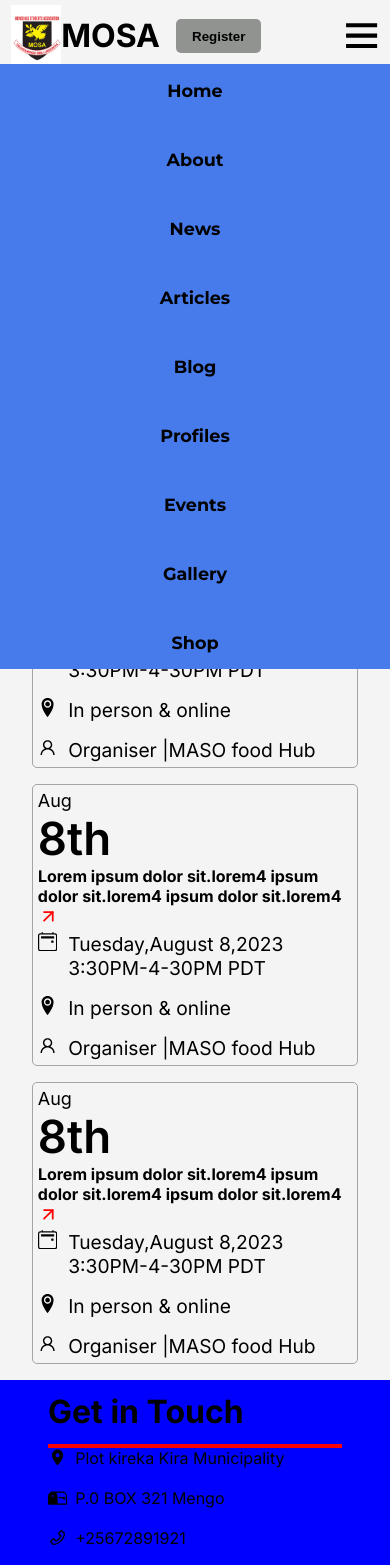
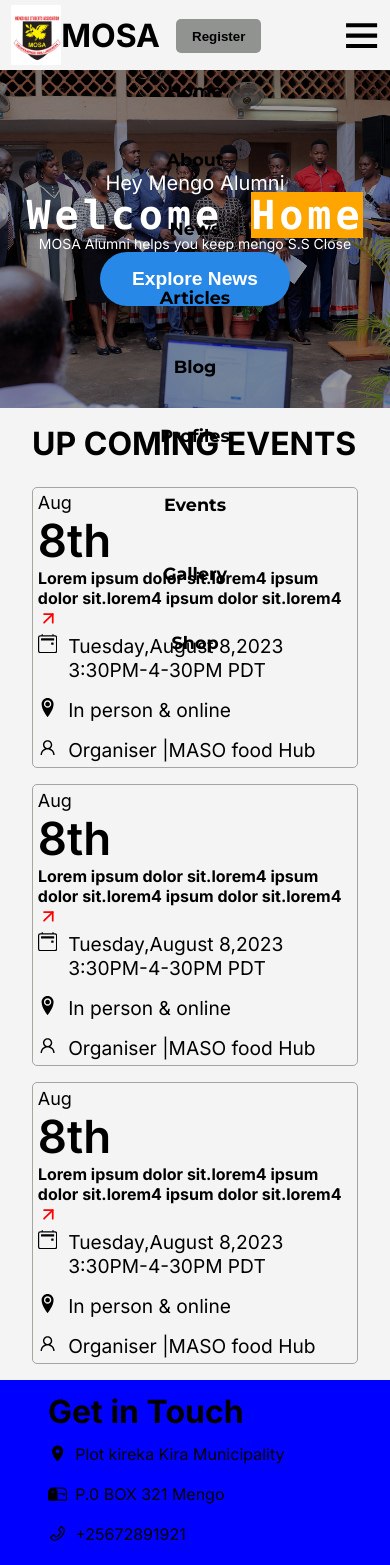
Before and after one commit to iroid2/alumni22, a Next.js app: page / in a window 390 px wide. Shown: the top 1565 px of the page. Built offline with nearby package versions, Linux system fonts and the light colour scheme; a web font is replaced by a local one.

Commit message:
added a footer

```diff
--- a/app/styles/_footer.scss
+++ b/app/styles/_footer.scss
@@ -14,6 +14,9 @@
       line-height: 2rem;
       padding-bottom: 1rem;
       border-bottom: 4px solid red;
+      @media (max-width: 768px) {
+        border-bottom: none;
+      }
     }
     .mosa-details {
       display: flex;
--- a/app/styles/_header.scss
+++ b/app/styles/_header.scss
@@ -79,7 +79,7 @@ $primFont: "Montserrat", sans-serif;
         @media (max-width: 768px) {
           // display: none;
           flex-direction: column;
-          background-color: rgb(71, 123, 235);
+          // background-color: rgb(71, 123, 235);
           width: 100%;
           position: absolute;
           left: 0;
```
